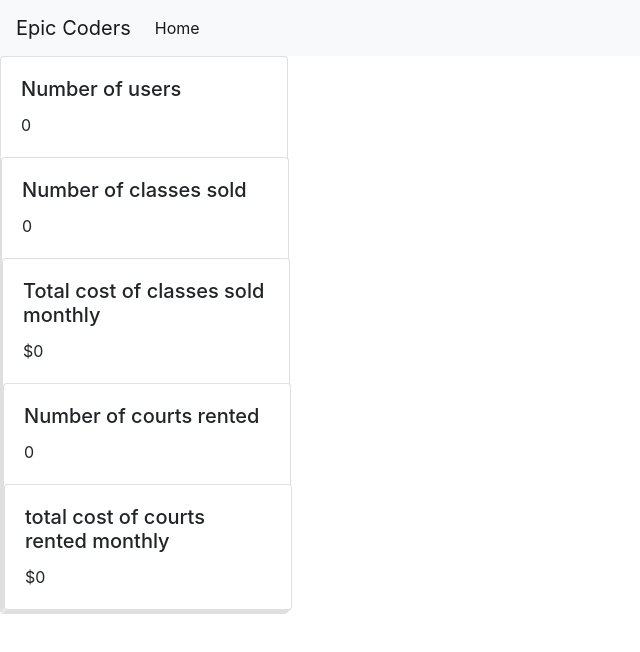
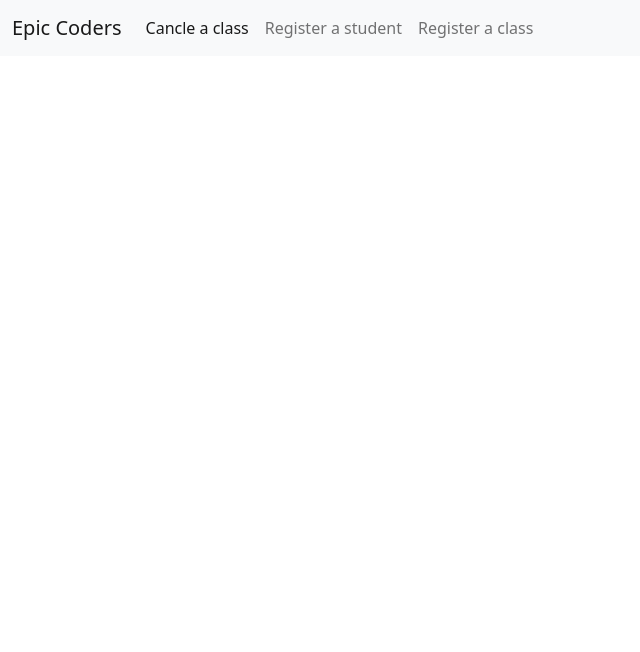
Before and after one commit to shriraj20/Play-a-sport, a website: page Classorganization/ClassDashboard.html in a window 1280 px wide. Shown: the whole page, without its empty margins (0-640 px from the left). Drawn offline with nearby package versions, Linux system fonts and the light colour scheme.

Commit message:
Update ClassDashboard.html

```diff
--- a/Classorganization/ClassDashboard.html
+++ b/Classorganization/ClassDashboard.html
@@ -2,49 +2,30 @@
 <!DOCTYPE html>
 <html>
 <head>
-<meta name="viewport" content="width=device-width, initial-scale=1">
-<link rel="stylesheet" href="https://maxcdn.bootstrapcdn.com/bootstrap/4.0.0/css/bootstrap.min.css" integrity="sha384-Gn5384xqQ1aoWXA+058RXPxPg6fy4IWvTNh0E263XmFcJlSAwiGgFAW/dAiS6JXm" crossorigin="anonymous">
-<link rel="stylesheet" href="https://maxcdn.bootstrapcdn.com/bootstrap/4.0.0/css/bootstrap.min.css" integrity="sha384-Gn5384xqQ1aoWXA+058RXPxPg6fy4IWvTNh0E263XmFcJlSAwiGgFAW/dAiS6JXm" crossorigin="anonymous"><link rel="stylesheet" href="../CSS/ClassDashboard.css">
+  <meta name="viewport" content="width=device-width, initial-scale=1">
+  <link href="https://cdn.jsdelivr.net/npm/bootstrap@5.0.2/dist/css/bootstrap.min.css" rel="stylesheet" integrity="sha384-EVSTQN3/azprG1Anm3QDgpJLIm9Nao0Yz1ztcQTwFspd3yD65VohhpuuCOmLASjC" crossorigin="anonymous">
 <body>
-  <nav class="navbar navbar-expand-lg navbar-light bg-light">
-    <a class="navbar-brand" href="../Classorganization/ClassDashboard.html">Epic Coders</a>
-    <button class="navbar-toggler" type="button" data-toggle="collapse" data-target="#navbarSupportedContent" aria-controls="navbarSupportedContent" aria-expanded="false" aria-label="Toggle navigation">
+<nav class="navbar navbar-expand-lg navbar-light bg-light">
+  <div class="container-fluid">
+    <a class="navbar-brand" href="#">Epic Coders</a>
+    <button class="navbar-toggler" type="button" data-bs-toggle="collapse" data-bs-target="#navbarNav" aria-controls="navbarNav" aria-expanded="false" aria-label="Toggle navigation">
       <span class="navbar-toggler-icon"></span>
     </button>
-
-    <div class="collapse navbar-collapse" id="navbarSupportedContent">
-      <ul class="navbar-nav mr-auto">
-        <li class="nav-item active">
-          <a class="nav-link" href="">Home<span class="sr-only">(current)</span></a>
+    <div class="collapse navbar-collapse" id="navbarNav">
+      <ul class="navbar-nav">
+        <li class="nav-item">
+          <a class="nav-link active" aria-current="page" href="#">Cancle a class</a>
+        </li>
+        <li class="nav-item">
+          <a class="nav-link" href="#">Register a student</a>
+        </li>
+        <li class="nav-item">
+          <a class="nav-link" href="#">Register a class</a>
         </li>
       </ul>
     </div>
-  </nav>
   </div>
-  <div class="card" id="1" style="width: 18rem;">
-  <div class="card-body">
-    <h5 class="card-title">Number of users</h5>
-    <p class="card-text">0</p>
-  </div>
-  <div class="card" id="2" style="width: 18rem;">
-  <div class="card-body">
-    <h5 class="card-title">Number of classes sold</h5>
-    <p class="card-text">0</p>
-  </div>
-  <div class="card" id="3" style="width: 18rem;">
-  <div class="card-body">
-    <h5 class="card-title">Total cost of classes sold monthly</h5>
-    <p class="card-text">$0</p>
-  </div>
-  <div class="card" id="4" style="width: 18rem;">
-  <div class="card-body">
-    <h5 class="card-title">Number of courts rented</h5>
-    <p class="card-text">0</p>
-  </div>
-  <div class="card" id="5" style="width: 18rem;">
-  <div class="card-body">
-    <h5 class="card-title">total cost of courts rented monthly</h5>
-    <p class="card-text">$0</p>
-  </div>
+</nav>
+<script src="https://cdn.jsdelivr.net/npm/bootstrap@5.0.2/dist/js/bootstrap.bundle.min.js" integrity="sha384-MrcW6ZMFYlzcLA8Nl+NtUVF0sA7MsXsP1UyJoMp4YLEuNSfAP+JcXn/tWtIaxVXM" crossorigin="anonymous"></script>
 </body>
 </html>
```
